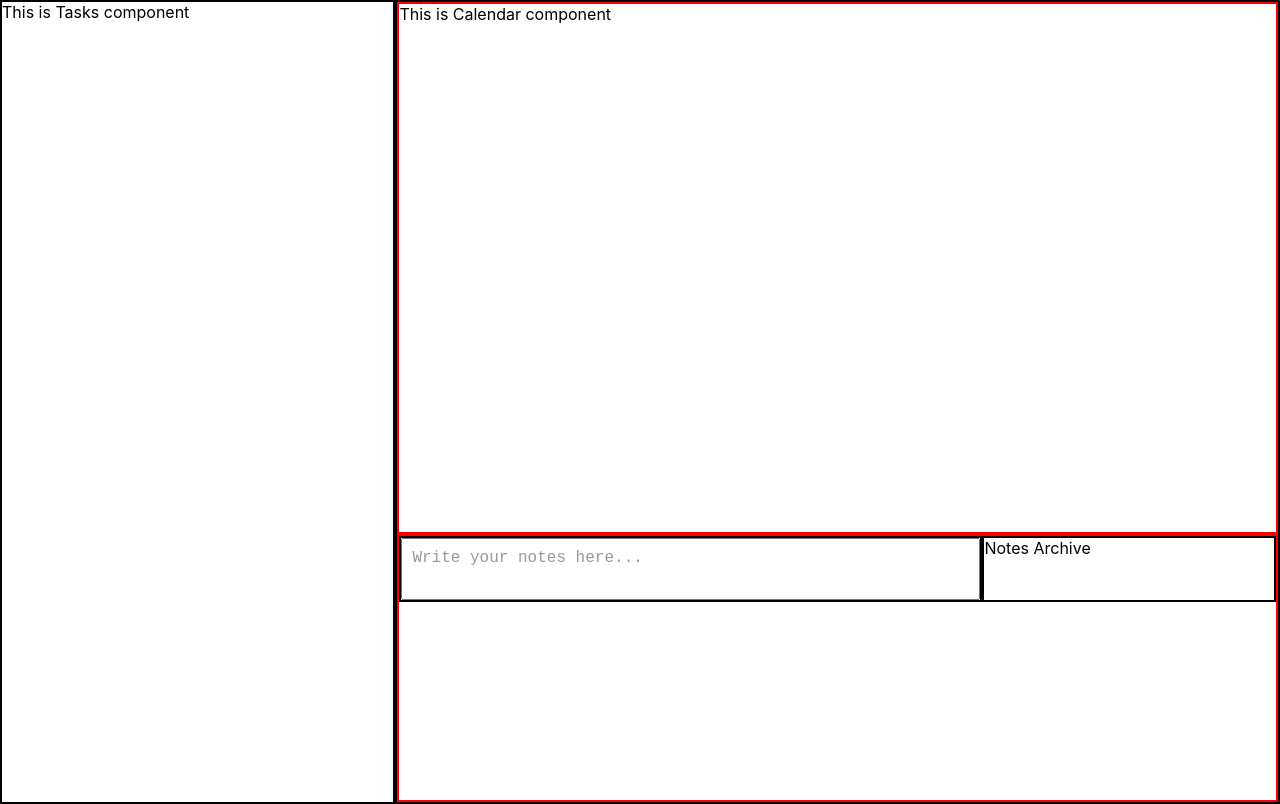
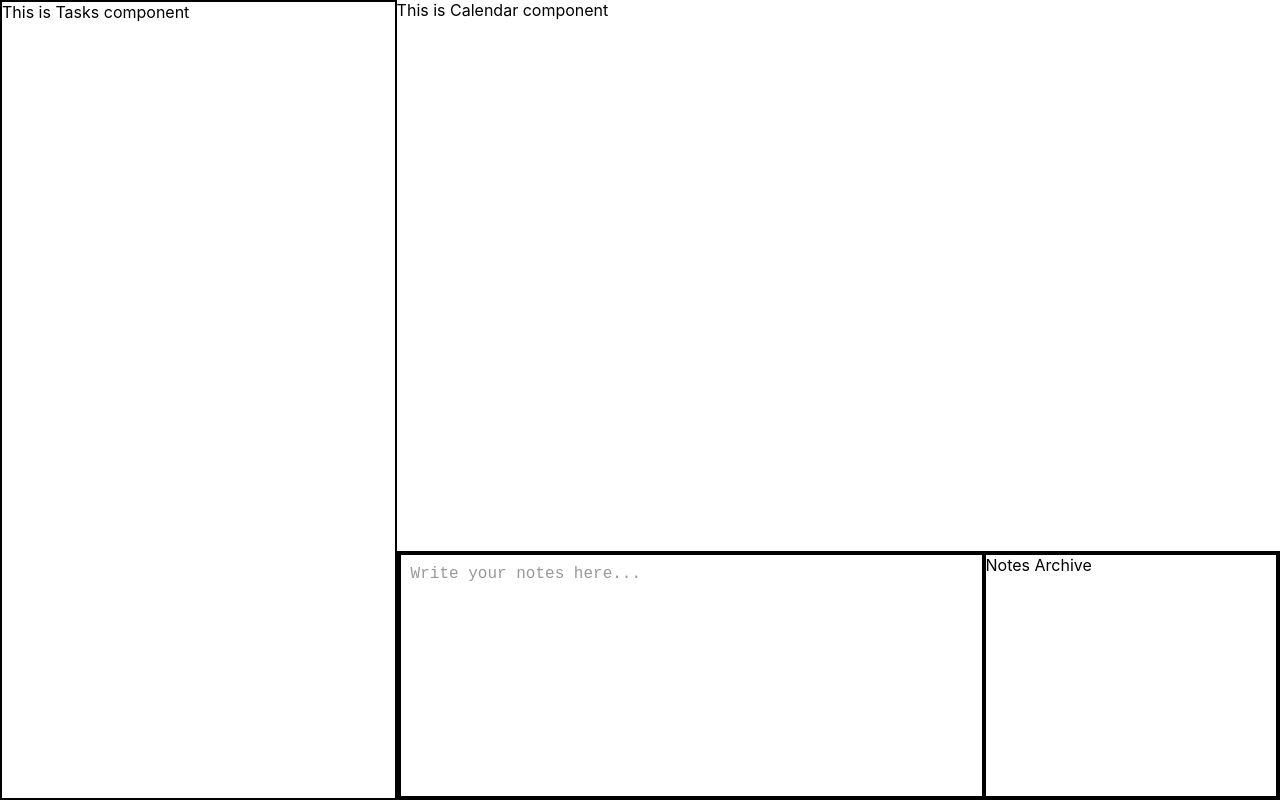
Before and after one commit to this-is-judith/weekly-planner, a React (Create React App) app: page / in a window 1280 px wide. Built offline with nearby package versions, Linux system fonts and the light colour scheme.

Commit message:
solve height layout issue

```diff
--- a/src/App.js
+++ b/src/App.js
@@ -7,16 +7,16 @@ function App() {
   return (
     <>
       <div className="home-container">
-        <div className="main-container tasks-container">
+        <div className="section-container main-container tasks-container">
           <Tasks />
         </div>
 
-        <div className="main-container calendar-and-notes-container">
-          <div className="calendar-container">
+        <div className="section-container calendar-and-notes-container">
+          <div className="main-container calendar-container">
             <Calendar />
           </div>
 
-          <div className="notes-container">
+          <div className="main-container notes-container">
             <Notes />
           </div>
         </div>
--- a/src/Components/notes.css
+++ b/src/Components/notes.css
@@ -1,25 +1,29 @@
 .notes-parent {
   display: flex;
+  height: 100%;
 }
 
 .textarea {
+  height: 100%;
   width: 100%;
-  height: 100%;
   font-size: 16px;
   padding: 10px;
-  box-sizing: border-box;
   resize: none;
+  border: none;
 }
 
 .textarea::placeholder {
   color: #999;
 }
 
+.notes-component {
+  border: 2px solid black;
+}
+
 .notes-textarea {
   flex: 2;
-  border: 2px solid black;
 }
+
 .notes-archive {
   flex: 1;
-  border: 2px solid black;
 }
--- a/src/app.css
+++ b/src/app.css
@@ -1,36 +1,32 @@
+* {
+  box-sizing: border-box;
+}
+
 .home-container {
   display: flex;
+  height: 100vh;
 }
 
-html,
-body {
-  margin: 0;
-  padding: 0;
-  overflow: hidden;
-}
-
-.main-container {
-  border: 2px solid black;
-  flex: 2.25;
-  height: 100vh;
-  overflow-y: auto;
+.section-container {
+  flex: 1;
 }
 
 .tasks-container {
   flex: 1;
+  border: 2px solid black;
 }
 
 .calendar-and-notes-container {
+  flex: 2.25;
   display: flex;
   flex-direction: column;
 }
 
-.calendar-container,
-.notes-container {
-  border: 2px solid red;
-  flex: 2;
+.calendar-container {
+  flex: 2.25;
 }
 
 .notes-container {
   flex: 1;
+  border: 2px solid black;
 }
```
